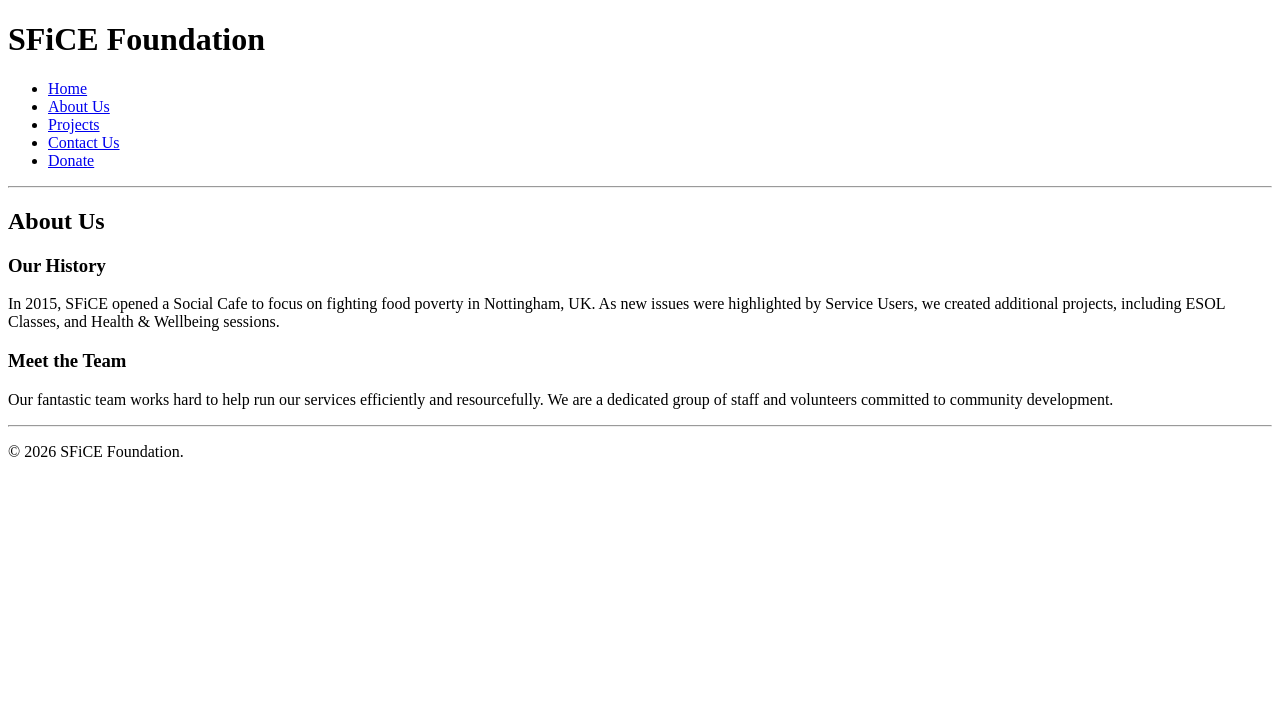
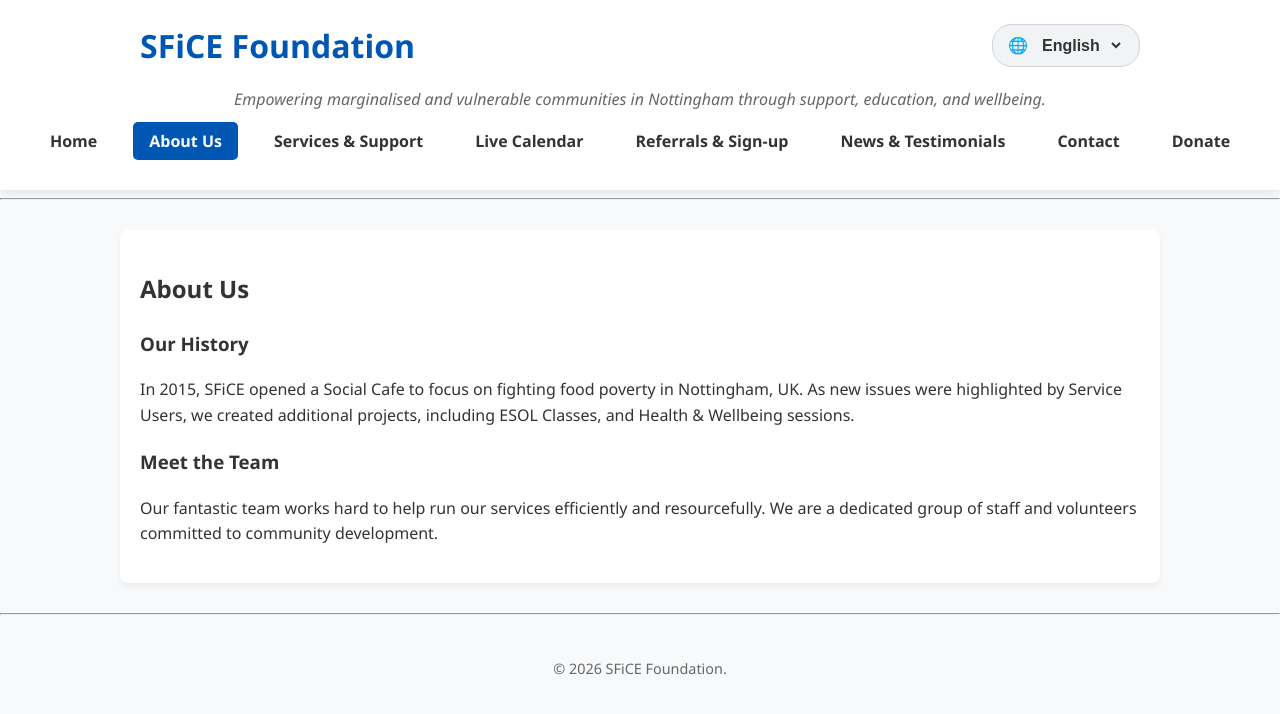
Before and after one commit to ryan120706/Sfice, a plain HTML site: page Sfice/about.html in a window 1280 px wide. Drawn offline with Linux system fonts and the light colour scheme.

Commit message:
Index and about done

```diff
--- a/Sfice/about.html
+++ b/Sfice/about.html
@@ -2,17 +2,41 @@
 <html lang="en">
 <head>
     <meta charset="UTF-8">
-    <title>About Us - SFiCE Foundation</title>
+    <meta name="viewport" content="width=device-width, initial-scale=1.0">
+    <title>SFiCE Foundation - Supporting Nottingham Communities</title>
+
+    <link rel="stylesheet" href="style.css">
+
 </head>
 <body>
     <header>
-        <h1>SFiCE Foundation</h1>
-        <nav>
+        <div class="header-top">
+            <h1>SFiCE Foundation</h1>
+
+            <div class="custom-translate-wrapper">
+                <span>🌐</span>
+                <select id="customLanguageSelect" onchange="translatePage(this.value)">
+                    <option value="en">English</option>
+                    <option value="es">Español</option>
+                    <option value="ur">اردو</option>
+                    <option value="pl">Polski</option>
+                    <option value="ar">العربية</option>
+                    <option value="fr">Français</option>
+                </select>
+            </div>
+        </div>
+
+        <p class="tagline">Empowering marginalised and vulnerable communities in Nottingham through support, education, and wellbeing.</p>
+
+        <nav aria-label="Main Navigation">
             <ul>
-                <li><a href="index.html">Home</a></li>
-                <li><a href="about.html">About Us</a></li>
-                <li><a href="projects.html">Projects</a></li>
-                <li><a href="contact.html">Contact Us</a></li>
+                <li><a href="index.html" >Home</a></li>
+                <li><a href="about.html" aria-current="page">About Us</a></li>
+                <li><a href="projects.html">Services & Support</a></li>
+                <li><a href="calendar.html">Live Calendar</a></li>
+                <li><a href="referral.html">Referrals & Sign-up</a></li>
+                <li><a href="blog.html">News & Testimonials</a></li>
+                <li><a href="contact.html">Contact</a></li>
                 <li><a href="donate.html">Donate</a></li>
             </ul>
         </nav>
@@ -33,5 +57,10 @@
     <footer>
         <p>&copy; 2026 SFiCE Foundation.</p>
     </footer>
+
+    <div id="google_translate_element"></div>
+
+    <script src="translate.js"></script>
+    <script type="text/javascript" src="https://translate.google.com/translate_a/element.js?cb=googleTranslateElementInit"></script>
 </body>
 </html>
--- /dev/null
+++ b/Sfice/style.css
@@ -0,0 +1,109 @@
+
+        /* --- 1. MODERN WEBSITE DESIGN --- */
+        :root {
+            --primary-color: #0056b3;
+            --text-color: #333;
+            --bg-color: #f8f9fa;
+        }
+
+        body {
+            font-family: 'Segoe UI', Tahoma, Geneva, Verdana, sans-serif;
+            color: var(--text-color);
+            line-height: 1.6;
+            margin: 0;
+            padding: 0;
+            background-color: var(--bg-color);
+        }
+
+        header {
+            background-color: white;
+            padding: 20px;
+            box-shadow: 0 2px 10px rgba(0,0,0,0.1);
+        }
+
+        .header-top {
+            display: flex;
+            justify-content: space-between;
+            align-items: center;
+            max-width: 1000px;
+            margin: 0 auto;
+        }
+
+        h1 { margin: 0; color: var(--primary-color); }
+        .tagline { text-align: center; color: #666; font-style: italic; }
+
+        /* Navigation Menu */
+        nav ul {
+            list-style: none;
+            padding: 0;
+            display: flex;
+            justify-content: center;
+            gap: 20px;
+            flex-wrap: wrap;
+        }
+
+        nav a {
+            text-decoration: none;
+            color: var(--text-color);
+            font-weight: bold;
+            padding: 8px 16px;
+            border-radius: 5px;
+            transition: background-color 0.3s;
+        }
+
+        nav a:hover, nav a[aria-current="page"] {
+            background-color: var(--primary-color);
+            color: white;
+        }
+
+        main {
+            max-width: 1000px;
+            margin: 30px auto;
+            padding: 20px;
+            background: white;
+            border-radius: 8px;
+            box-shadow: 0 4px 6px rgba(0,0,0,0.05);
+        }
+
+        footer {
+            text-align: center;
+            padding: 20px;
+            color: #666;
+            font-size: 0.9rem;
+        }
+
+        /* --- 2. CUSTOM TRANSLATE UI --- */
+        .custom-translate-wrapper {
+            display: flex;
+            align-items: center;
+            gap: 10px;
+            background: #f1f3f5;
+            padding: 8px 15px;
+            border-radius: 20px;
+            border: 1px solid #ced4da;
+        }
+
+        .custom-translate-wrapper select {
+            background: transparent;
+            border: none;
+            font-size: 1rem;
+            font-weight: bold;
+            color: var(--text-color);
+            cursor: pointer;
+            outline: none;
+        }
+
+        /* --- 3. THE ULTIMATE GOOGLE BANNER BLOCKER --- */
+        #google_translate_element { display: none !important; } /* Hides original widget */
+
+        /* This specifically targets the pop-up iframe you screenshotted */
+        iframe.skiptranslate { display: none !important; visibility: hidden !important; }
+        .goog-te-banner-frame { display: none !important; visibility: hidden !important; }
+
+        /* Stops Google from pushing the top of the webpage down */
+        body { top: 0px !important; position: static !important; min-height: 100vh; }
+
+        /* Removes the hover popups and yellow highlights */
+        .goog-tooltip { display: none !important; }
+        .goog-tooltip:hover { display: none !important; }
+        .goog-text-highlight { background-color: transparent !important; box-shadow: none !important; }
--- /dev/null
+++ b/Sfice/translate.js
@@ -0,0 +1,15 @@
+function googleTranslateElementInit() {
+    new google.translate.TranslateElement({
+        pageLanguage: 'en',
+        includedLanguages: 'es,ur,pl,ar,fr,en',
+        autoDisplay: false
+    }, 'google_translate_element');
+}
+
+function translatePage(languageCode) {
+    var googleSelect = document.querySelector('select.goog-te-combo');
+    if (googleSelect) {
+        googleSelect.value = languageCode;
+        googleSelect.dispatchEvent(new Event('change'));
+    }
+}
```
Also changed, not shown: Sfice/blog.html (+1 -0 lines), Sfice/index.html (+2 -126 lines).
